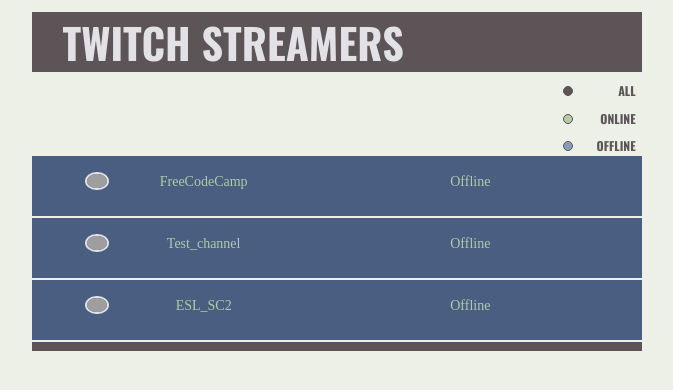
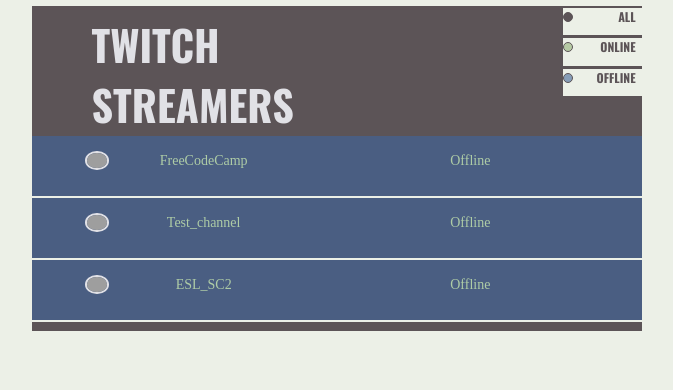
Before and after one commit to arpitgo4/Twitch-TV, a React app: page / in a window 1280 px wide. Shown: the whole page, without its empty margins (303-976 px from the left). Built offline with nearby package versions, Linux system fonts and the light colour scheme; grey boxes are pictures that could not be loaded; a web font is replaced by a local one.

Commit message:
sliders aligned with header comp

```diff
--- a/src/components/Header.component.js
+++ b/src/components/Header.component.js
@@ -7,9 +7,15 @@
 	render() {
 		return (
 			<div className="heading">
-				<p className="heading-text">Twitch Streamers</p>
-				<div className="heading-menu pull-right">
-					<Menu />
+				<div className="row">
+					<div className="col-xs-8 col-xs-offset-0">
+						<p className="heading-text">Twitch Streamers</p>
+					</div>
+					<div className="col-xs-4 col-xs-offset-0">
+						<div className="heading-menu pull-right">
+							<Menu />
+						</div>
+					</div>
 				</div>
 			</div>
 		);
--- a/src/style.scss
+++ b/src/style.scss
@@ -33,14 +33,13 @@
 	margin-top: 1%;
 
 	.heading-text {
-		margin-left: 5%;
+		margin-left: 15%;
 		margin-top: 2%;
 	}
 
 	.heading-menu {
 		font-size: .29em;
 		display: inline;
-		background-color: red;
 	}
 }
 
@@ -49,6 +48,8 @@
 	.slide {
 		color: $slider-text-color;
 		background-color: $body-background-color;
+		margin-top: 2%;
+		margin-bottom: 2%;
 
 		.slide-icon {
 			border: 1px solid $app-background-color;
```
